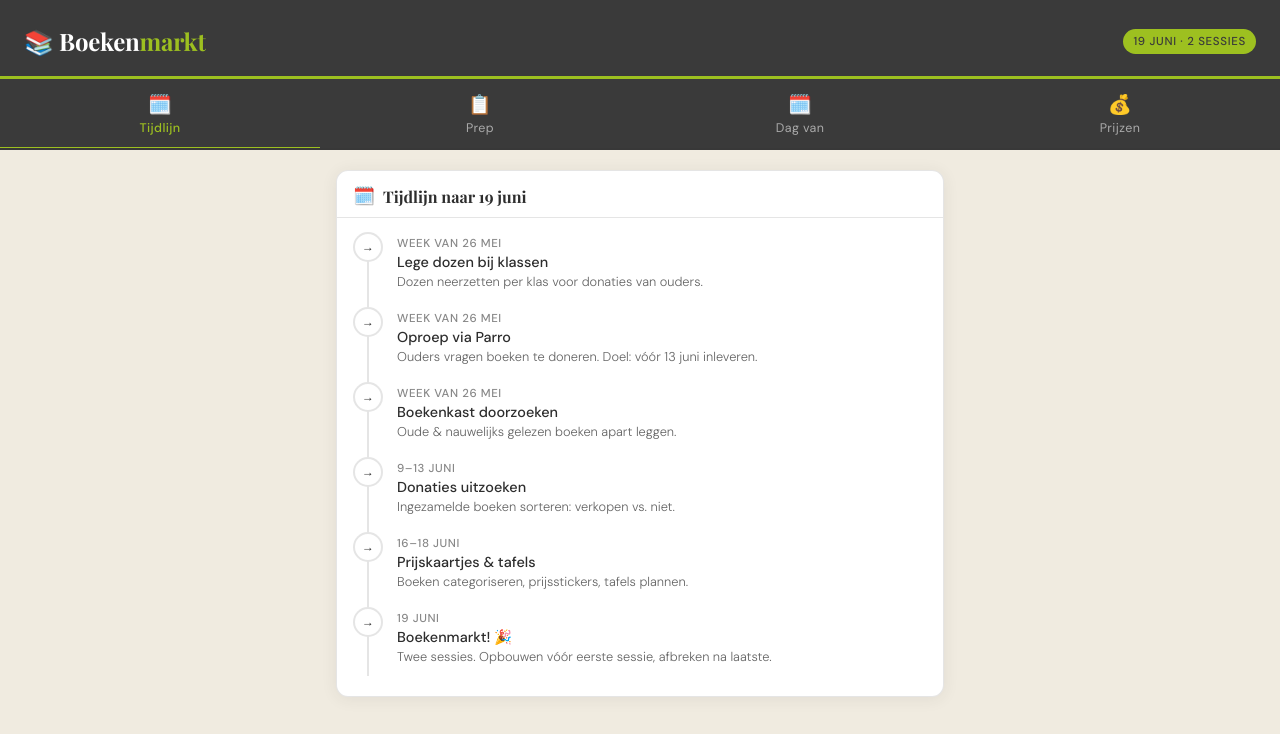
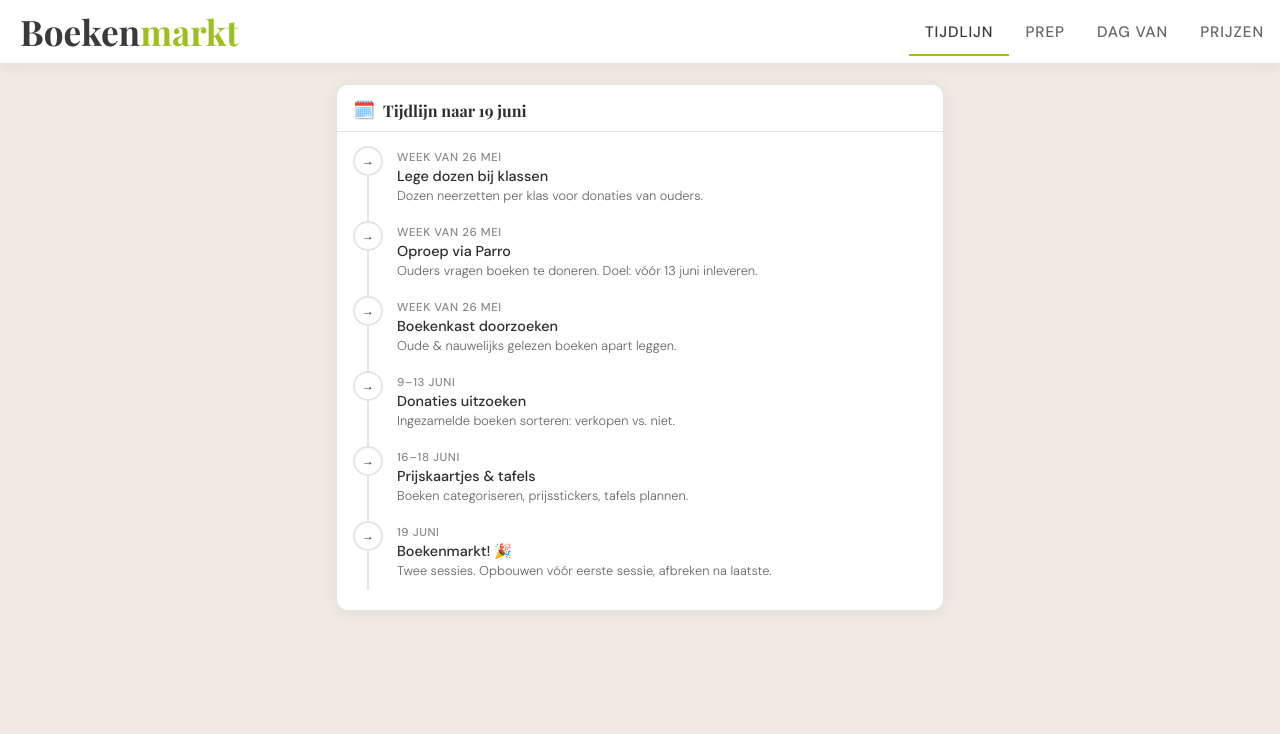
Before and after one commit to caseykoster/boekenmarkt, a React (Vite) app: page / in a window 1280 px wide. Shown: the top 734 px of the page. Built offline with nearby package versions, Linux system fonts and the light colour scheme.

Commit message:
Restyle header: brand left, tabs right in single row

```diff
--- a/src/App.jsx
+++ b/src/App.jsx
@@ -28,22 +28,19 @@ export default function App() {
 
   return (
     <>
-      <header className="app-header">
-        <h1>📚 Boeken<span>markt</span></h1>
-        <div className="date-badge">19 juni · 2 sessies</div>
-      </header>
-
       <nav className="tabs">
+        <div className="app-brand">Boeken<span>markt</span></div>
+        <div className="tabs-row">
           {TABS.map(tab => (
             <button
               key={tab.id}
               className={active === tab.id ? 'active' : ''}
               onClick={() => setActive(tab.id)}
             >
-            <span className="tab-icon">{tab.icon}</span>
               {tab.label}
             </button>
           ))}
+        </div>
       </nav>
 
       {ActiveComponent && <ActiveComponent onAction={flashToast} />}
--- a/src/index.css
+++ b/src/index.css
@@ -22,63 +22,51 @@ body {
   min-height: 100vh;
 }
 
-/* ── HEADER ── */
-.app-header {
-  background: var(--charcoal);
-  color: #fff;
-  padding: 28px 24px 22px;
+/* ── TABS / NAV ── */
+.tabs {
   position: sticky; top: 0; z-index: 100;
-  display: flex; align-items: center; justify-content: space-between;
-  border-bottom: 3px solid var(--green);
+  background: white;
+  box-shadow: 0 2px 12px rgba(45,45,45,0.07);
+  display: flex;
+  align-items: center;
+  border-bottom: 1px solid var(--border);
 }
-.app-header h1 {
+.app-brand {
   font-family: 'Playfair Display', serif;
-  font-size: 1.5rem;
-  letter-spacing: -0.01em;
-  line-height: 1.1;
+  font-size: 2.2rem;
+  font-weight: 700;
+  color: var(--charcoal);
+  line-height: 1;
+  padding: 14px 20px;
+  white-space: nowrap;
+  flex-shrink: 0;
 }
-.app-header h1 span { color: var(--green); }
-.date-badge {
-  background: var(--green);
-  color: var(--charcoal);
-  font-size: 0.72rem;
-  font-weight: 500;
-  letter-spacing: 0.06em;
-  padding: 5px 10px;
-  border-radius: 20px;
-  white-space: nowrap;
-  text-transform: uppercase;
-}
-
-/* ── TABS ── */
-.tabs {
+.app-brand span { color: var(--green); }
+.tabs-row {
   display: flex;
-  border-bottom: 2px solid var(--border);
-  background: var(--charcoal);
+  justify-content: flex-end;
+  flex: 1;
   overflow-x: auto;
   -webkit-overflow-scrolling: touch;
 }
-.tabs button {
-  flex: 1;
-  min-width: 80px;
-  padding: 13px 6px 11px;
+.tabs-row button {
   background: none; border: none;
   font-family: 'DM Sans', sans-serif;
-  font-size: 0.78rem;
-  font-weight: 400;
-  letter-spacing: 0.03em;
-  color: #aaa;
+  font-size: 0.95rem;
+  font-weight: 500;
+  letter-spacing: 0.06em;
+  text-transform: uppercase;
+  color: #666;
   cursor: pointer;
+  padding: 14px 16px 12px;
   border-bottom: 3px solid transparent;
-  margin-bottom: -2px;
+  margin-bottom: -1px;
   transition: all .18s;
-  display: flex; flex-direction: column; align-items: center; gap: 3px;
+  white-space: nowrap;
 }
-.tabs button .tab-icon { font-size: 1.2rem; }
-.tabs button.active {
-  color: var(--green);
+.tabs-row button.active {
+  color: var(--charcoal);
   border-bottom-color: var(--green);
-  font-weight: 500;
 }
 
 /* ── PAGE ── */
```
Lines whose indentation alone changed are shown as unchanged.
